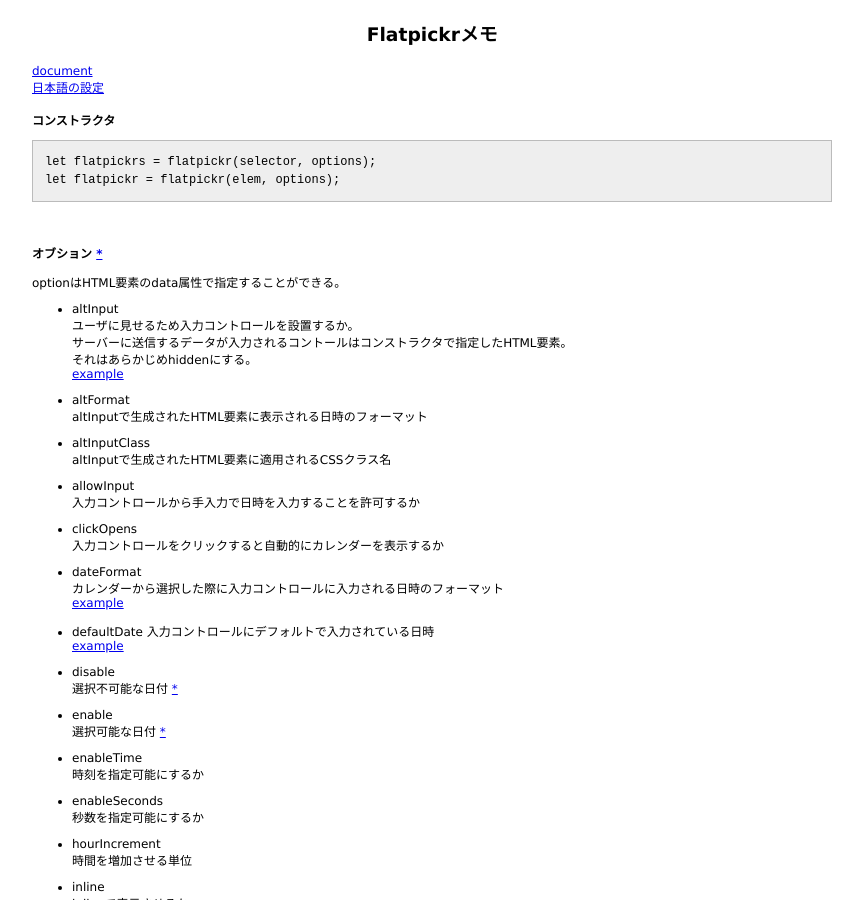
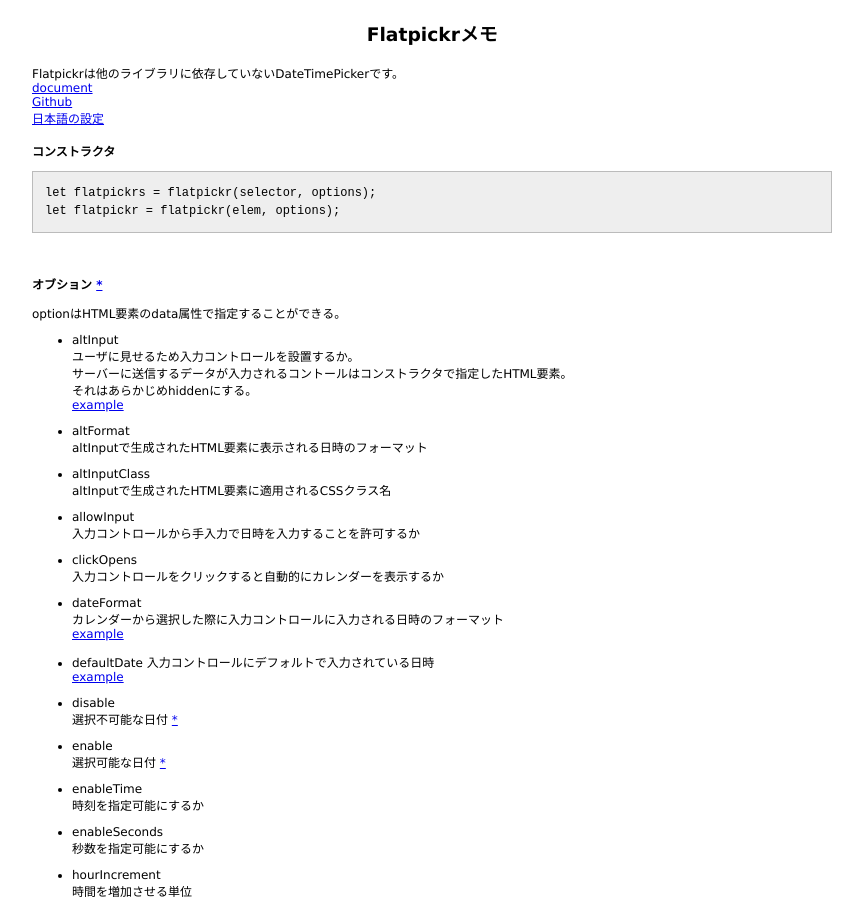
Before and after one commit to 38elements/38elements.github.com, a Jekyll site: the page built from _posts/2016-11-05-flatpickr.md, in a window 1280 px wide and 900 px high. Shown: the whole window, without its empty margins (208-1071 px from the left). Built offline with Jekyll 4.4.1, drawn with Linux system fonts in a browser that asks for light colours.

Commit message:
Update 2016-11-05-flatpickr.md

```diff
--- a/_posts/2016-11-05-flatpickr.md
+++ b/_posts/2016-11-05-flatpickr.md
@@ -2,7 +2,9 @@
 layout: posts
 title: Flatpickrメモ
 ---
+Flatpickrは他のライブラリに依存していないDateTimePickerです。
 [document](https://chmln.github.io/flatpickr/)
+[Github](https://github.com/chmln/flatpickr)
 [日本語の設定](https://github.com/chmln/flatpickr/blob/master/src/flatpickr.l10n.ja.js)
 
 #### コンストラクタ
```
